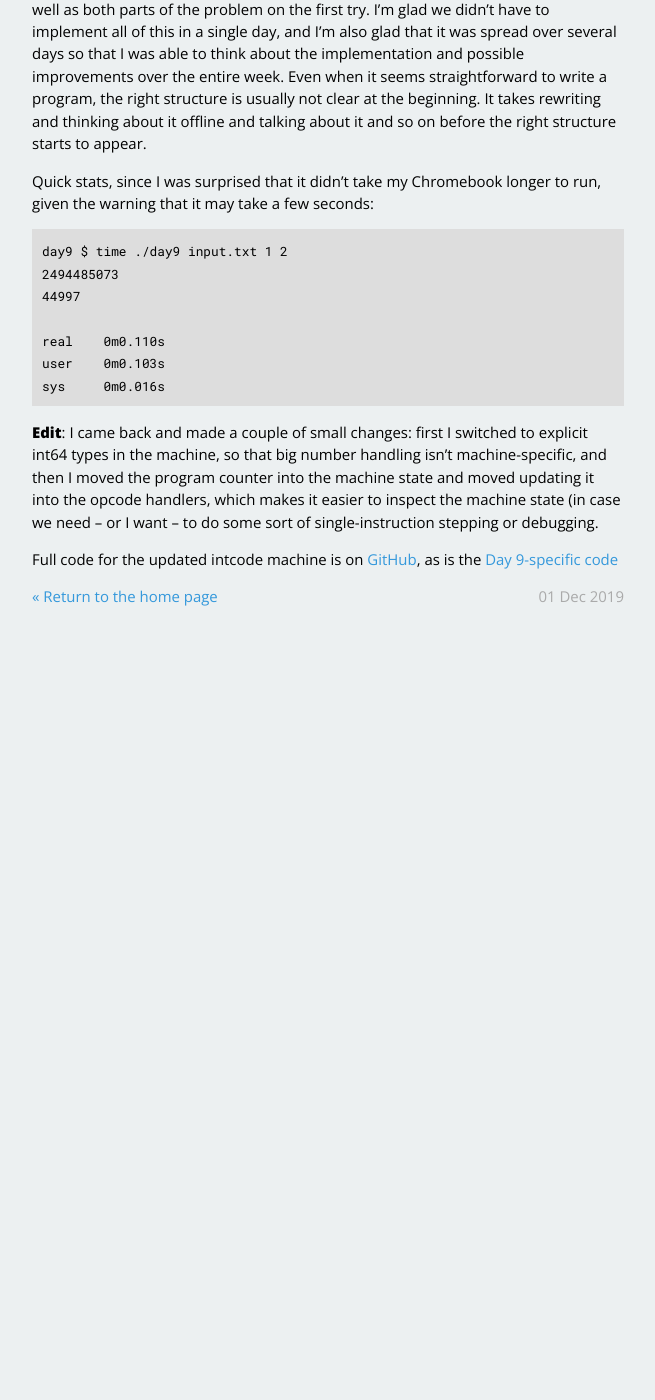
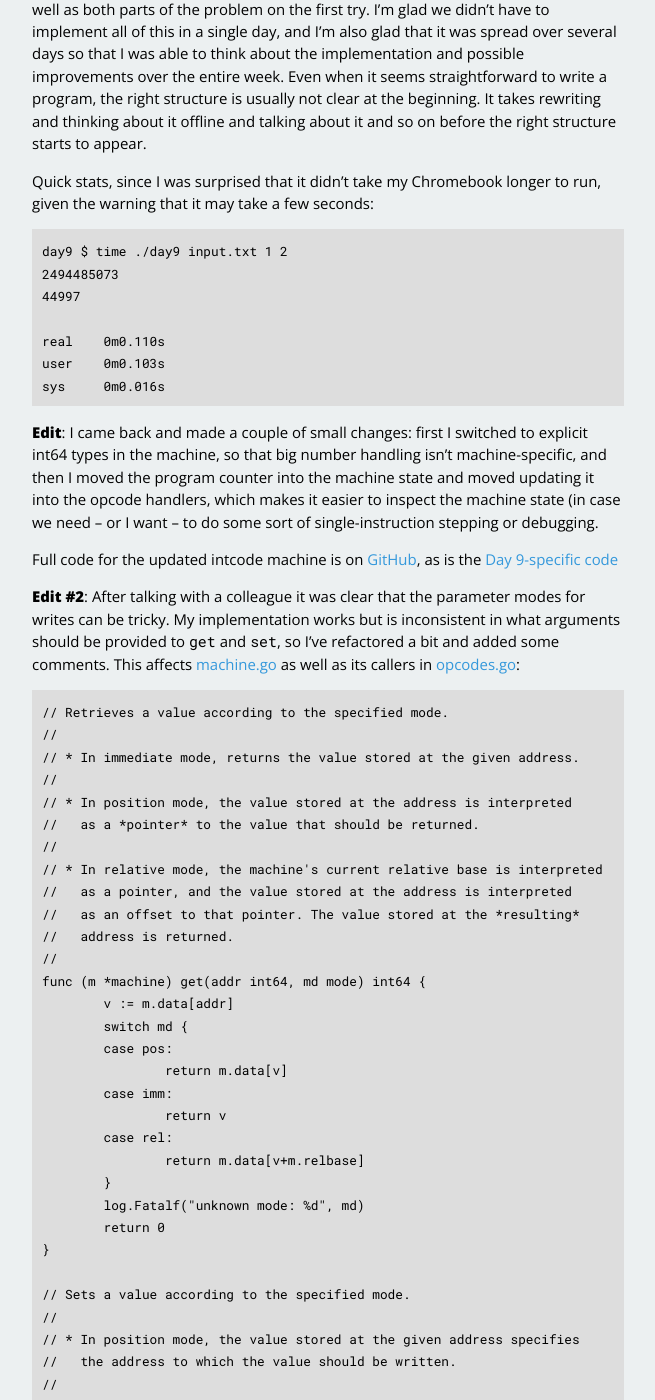
Before and after one commit to dhconnelly/dhconnelly.github.io, a Jekyll site: the page built from _posts/2019-12-01-advent-2019-running.md, in a window 1280 px wide and 1400 px high, scrolled down 26166 px. Shown: the whole window, without its empty margins (312-967 px from the left). Built offline with Jekyll 4.4.1, drawn with Linux system fonts in a browser that asks for light colours; before the commit the page ends 26796 px from its top, so only the background shows below that; some of the changed text lies outside the part shown.

Commit message:
day9 comments

````diff
--- a/_posts/2019-12-01-advent-2019-running.md
+++ b/_posts/2019-12-01-advent-2019-running.md
@@ -1359,3 +1359,63 @@ Full code for the updated intcode machine is on
 [GitHub](https://github.com/dhconnelly/advent-of-code-2019/blob/master/intcode),
 as is the [Day 9-specific
 code](https://github.com/dhconnelly/advent-of-code-2019/blob/master/day9/day9.go)
+
+**Edit #2**: After talking with a colleague it was clear that the parameter
+modes for writes can be tricky. My implementation works but is inconsistent in
+what arguments should be provided to `get` and `set`, so I've refactored a bit
+and added some comments. This affects
+[machine.go](https://github.com/dhconnelly/advent-of-code-2019/blob/master/intcode/machine.go)
+as well as its callers in
+[opcodes.go](https://github.com/dhconnelly/advent-of-code-2019/blob/master/intcode/opcodes.go):
+
+```
+// Retrieves a value according to the specified mode.
+//
+// * In immediate mode, returns the value stored at the given address.
+//
+// * In position mode, the value stored at the address is interpreted
+//   as a *pointer* to the value that should be returned.
+//
+// * In relative mode, the machine's current relative base is interpreted
+//   as a pointer, and the value stored at the address is interpreted
+//   as an offset to that pointer. The value stored at the *resulting*
+//   address is returned.
+//
+func (m *machine) get(addr int64, md mode) int64 {
+	v := m.data[addr]
+	switch md {
+	case pos:
+		return m.data[v]
+	case imm:
+		return v
+	case rel:
+		return m.data[v+m.relbase]
+	}
+	log.Fatalf("unknown mode: %d", md)
+	return 0
+}
+
+// Sets a value according to the specified mode.
+//
+// * In position mode, the value stored at the given address specifies
+//   the address to which the value should be written.
+//
+// * In relative mode, the value stored at the given address specifies
+//   an offset to the relative base, and the sum of the offset and the
+//   base specifies the address to which the value should be written.
+//
+func (m *machine) set(addr, val int64, md mode) {
+  v := m.data[addr]
+  switch md {
+  case pos:
+    m.data[v] = val
+  case rel:
+    m.data[v+m.relbase] = val
+  default:
+    log.Fatalf("bad mode for write: %d", md)
+  }
+}
+```
+
+I think that's a bit clearer, but it changes the callers of `set` to provide
+the simple argument location instead of dereferencing it first.
````
